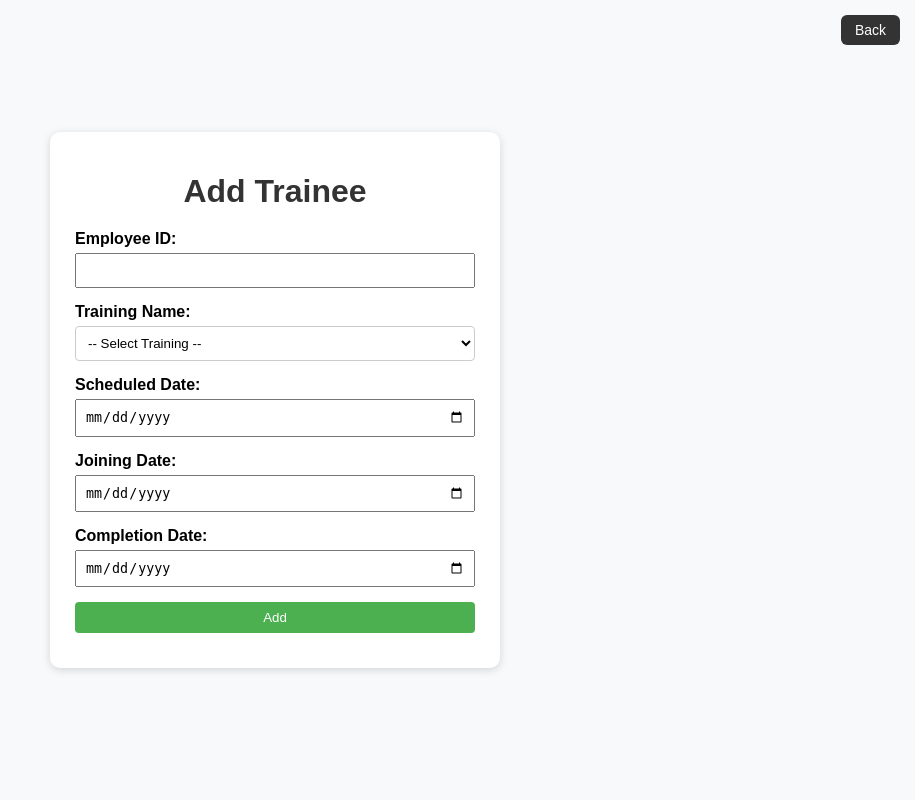
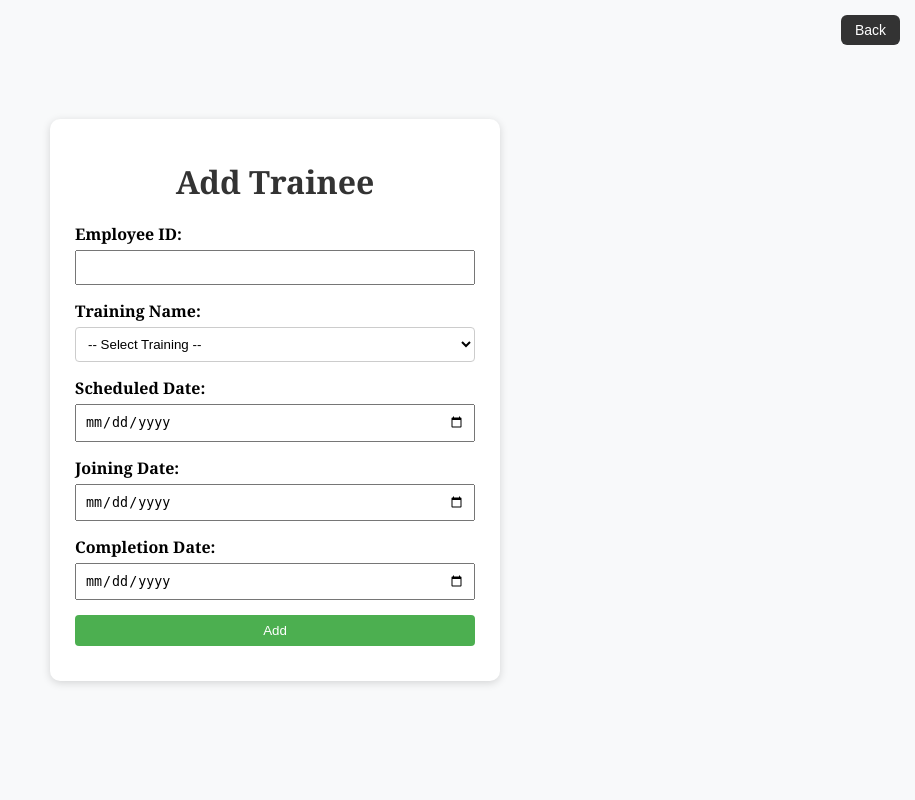
Before and after one commit to Srija-17/NMDC-Employee-Management-System, a Flask app: page /add_trainee in a window 1280 px wide. Shown: the whole page, without its empty margins (365-1280 px from the left). Run offline with Flask 3, Linux system fonts and the light colour scheme; data that the repository does not hold is empty.

Commit message:
font changed

```diff
--- a/static/css/add_trainee.css
+++ b/static/css/add_trainee.css
@@ -1,7 +1,7 @@
 /* Reset default margins */
 body {
     margin: 0;
-    font-family: Arial, sans-serif;
+    font-family: Georgia, 'Times New Roman', Times, serif;
     background: #f8f9fa;
     height: 100vh;
 
@@ -84,7 +84,8 @@ button:disabled {
 }
 
 .back-btn:hover {
-    background: #555;
+    background: #2c3e50;
+  color: whitesmoke;
 }
 
 /* Error messages */
--- a/static/css/admin.css
+++ b/static/css/admin.css
@@ -1,6 +1,6 @@
 body {
     margin: 0;
-    font-family: Arial, sans-serif;
+    font-family: Georgia, 'Times New Roman', Times, serif;
     display: flex;
 }
 
--- a/static/css/manage_user.css
+++ b/static/css/manage_user.css
@@ -1,6 +1,6 @@
 body {
     margin: 0;
-    font-family: Arial, sans-serif;
+    font-family: Georgia, 'Times New Roman', Times, serif;
     display: flex;
 }
 
--- a/static/css/reviewer1.css
+++ b/static/css/reviewer1.css
@@ -11,7 +11,7 @@ body {
 
 .navbar {
   background: #2c3e50;
-  color: black;
+  color: whitesmoke;
   padding: 5px 20px;
   display: flex;
   justify-content: space-between;
@@ -27,6 +27,8 @@ body {
 }
 
 .nav-logo {
+  background-color: white;
+  padding: 5px;
   height: 45px;
   width: auto;
   margin-right: 10px;
--- a/static/css/reviewer2.css
+++ b/static/css/reviewer2.css
@@ -8,7 +8,7 @@
   display: flex;
   align-items: center;
   justify-content: space-between;
-  font-family: Arial, sans-serif;
+  font-family: Georgia, 'Times New Roman', Times, serif;
 }
 
 .nav-left {
--- a/static/css/trainee_verification.css
+++ b/static/css/trainee_verification.css
@@ -1,7 +1,7 @@
 /* Reset default margins */
 body {
     margin: 0;
-    font-family: Arial, sans-serif;
+    font-family: Georgia, 'Times New Roman', Times, serif;
     background: #f8f9fa;
 }
 
```
Also changed, not shown: templates/admin_dashboard.html (+6 -2 lines).
